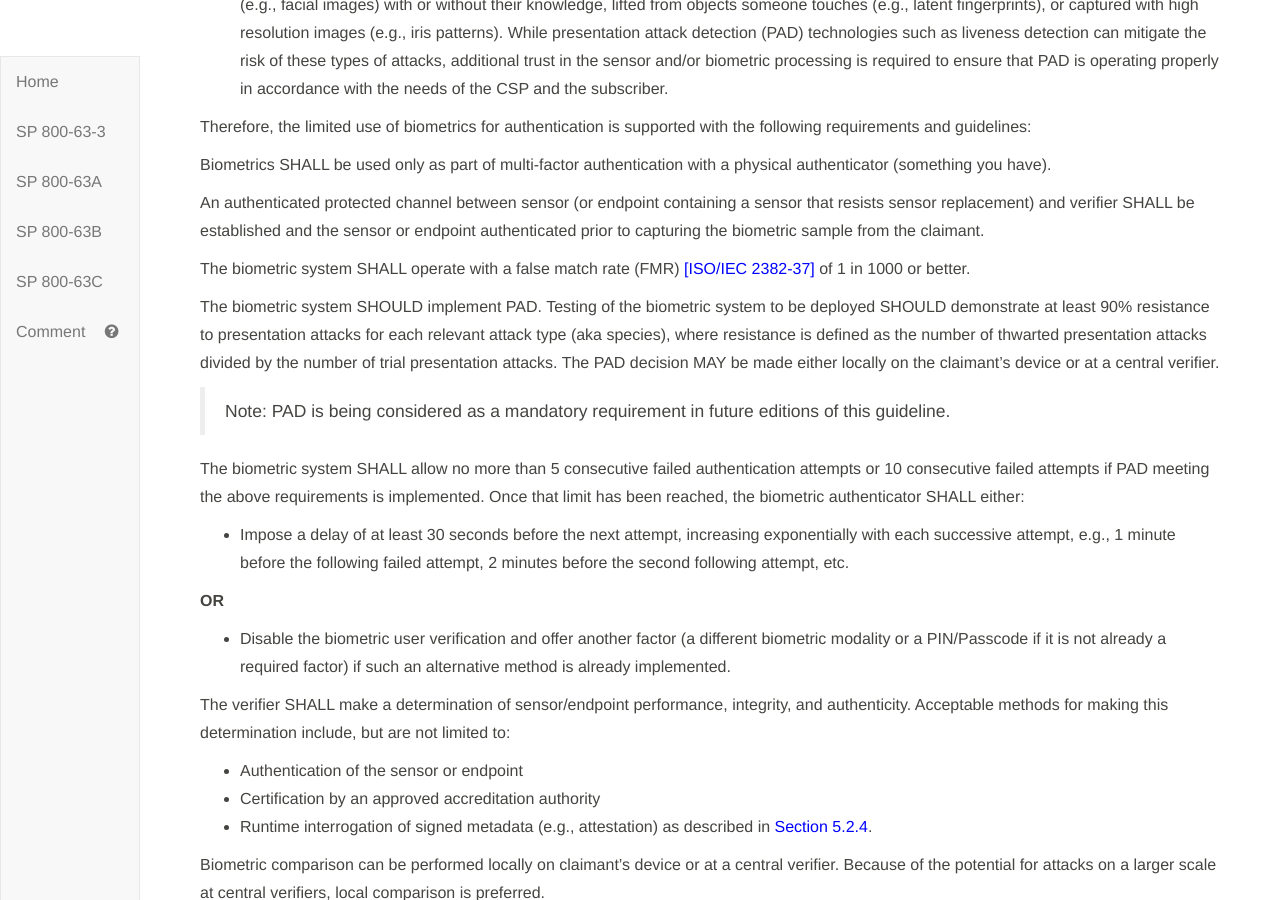
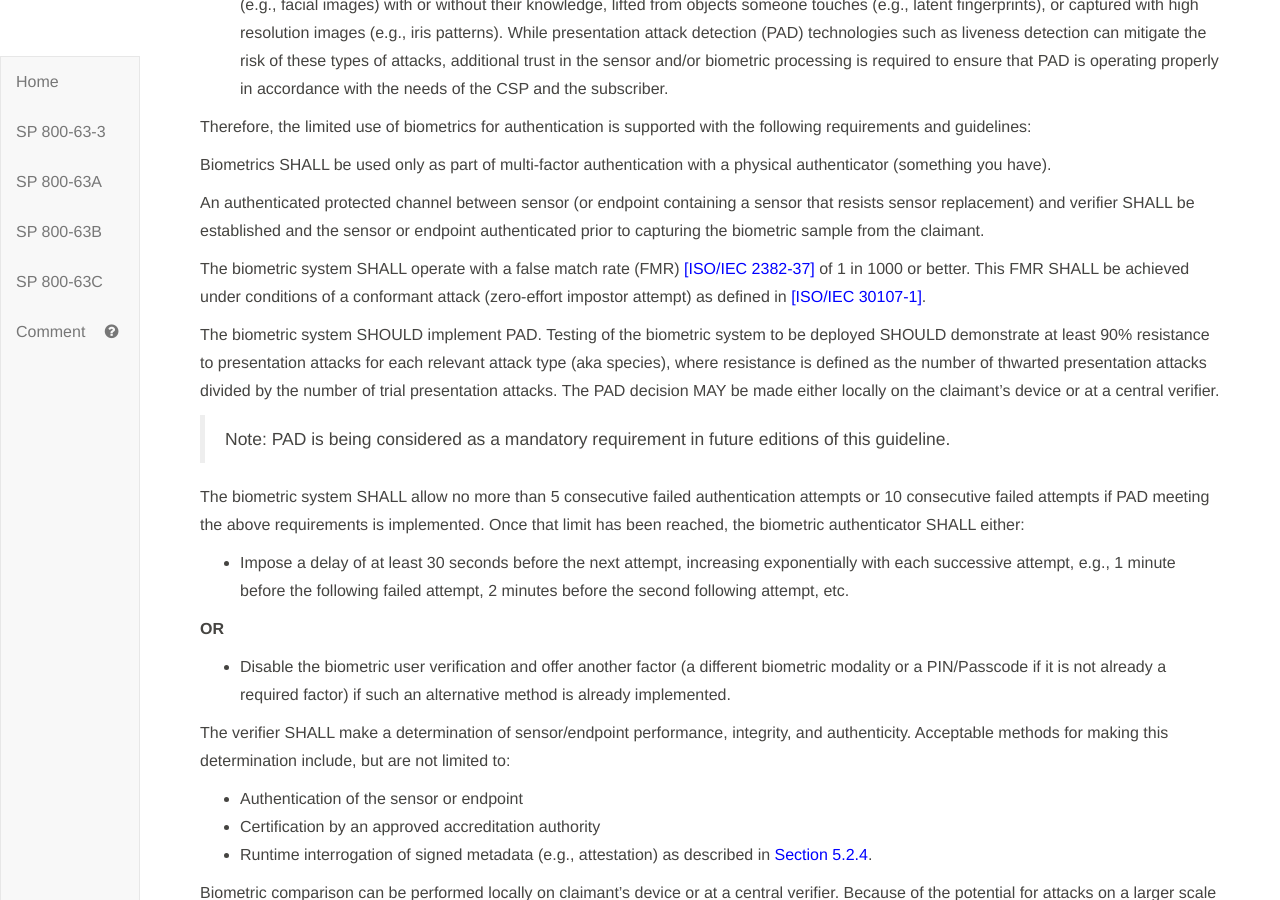
Before and after one commit to usnistgov/800-63-3, a Jekyll site: the page built from sp800-63b/sec5_authenticators.md, in a window 1280 px wide and 900 px high, scrolled down 12072 px. Built offline with Jekyll 4.4.1, drawn with Linux system fonts in a browser that asks for light colours; our own code applies the rules of GitHub Pages for plain Markdown files.

Commit message:
Test conditions for false match rates. Closes #1391

```diff
--- a/sp800-63b/sec5_authenticators.md
+++ b/sp800-63b/sec5_authenticators.md
@@ -362,7 +362,7 @@ Biometrics SHALL be used only as part of multi-factor authentication with a phys
 
 An authenticated protected channel between sensor (or endpoint containing a sensor that resists sensor replacement) and verifier SHALL be established and the sensor or endpoint authenticated prior to capturing the biometric sample from the claimant.
 
-The biometric system SHALL operate with a false match rate (FMR) [[ISO/IEC 2382-37]](#ISOIEC2382-37) of 1 in 1000 or better.
+The biometric system SHALL operate with a false match rate (FMR) [[ISO/IEC 2382-37]](#ISOIEC2382-37) of 1 in 1000 or better. This FMR SHALL be achieved under conditions of a conformant attack (zero-effort impostor attempt) as defined in [[ISO/IEC 30107-1]](#ISOIEC30107-1).
 
 The biometric system SHOULD implement PAD. Testing of the biometric system to be deployed SHOULD demonstrate at least 90% resistance to presentation attacks for each relevant attack type (aka species), where resistance is defined as the number of thwarted presentation attacks divided by the number of trial presentation attacks. The PAD decision MAY be made either locally on the claimant's device or at a central verifier.
 
```
Also changed, not shown: sp800-63b/references.md (+2 -0 lines).
